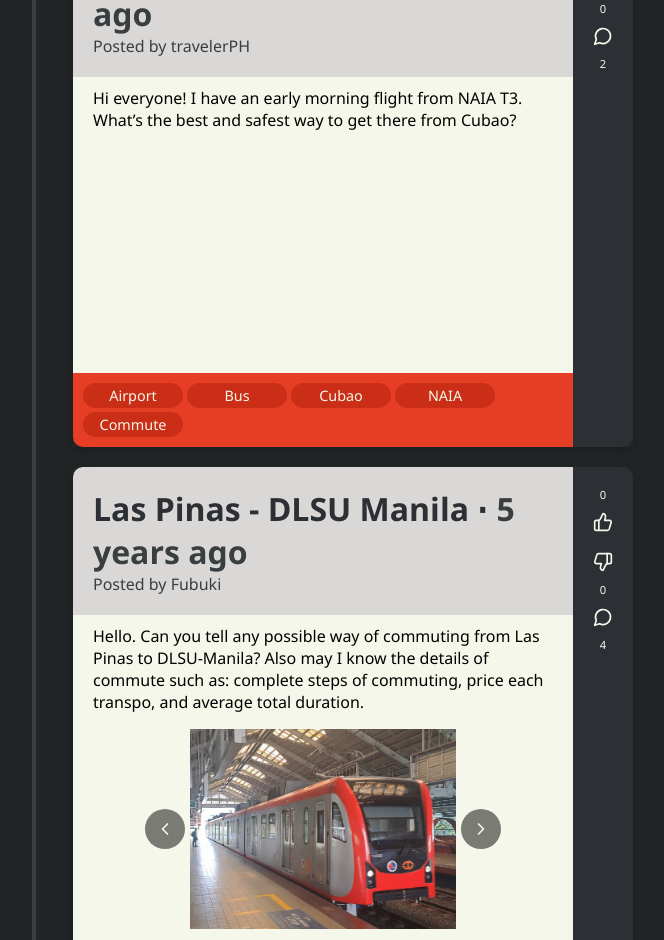
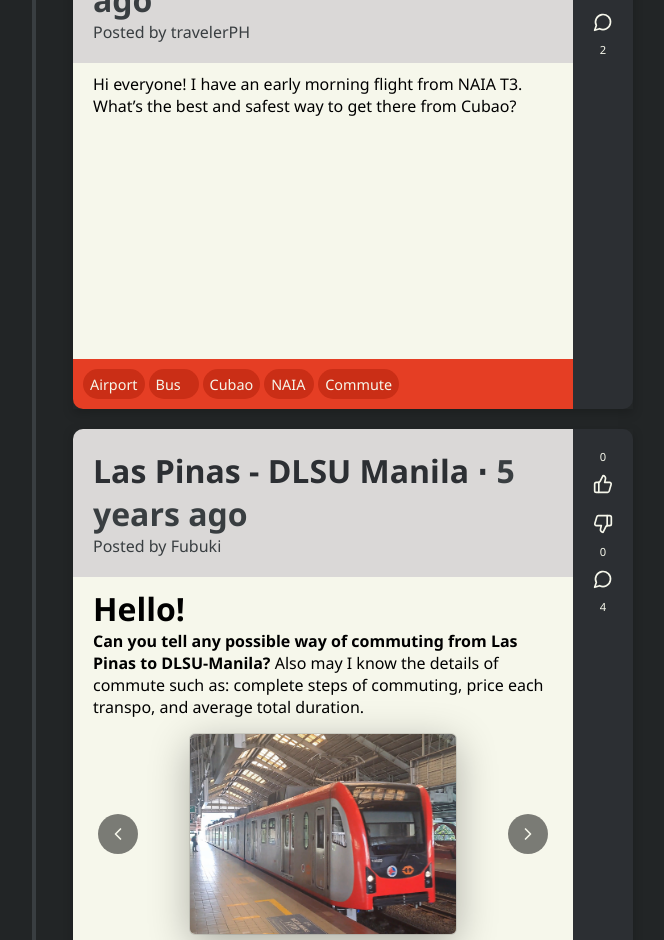
Before and after one commit to tonishii/PhilJunction, a React (Vite) app in the folder frontend/: page / in a window 1280 px wide. Shown: the part 1860-2800 px from the top of the page, without its empty margins (220-884 px from the left). Built offline with nearby package versions, Linux system fonts and the light colour scheme.

Commit message:
Fixed the styles of tags and posts. Added markdown function in posts. Updated the create post page.

```diff
--- a/frontend/src/components/post.tsx
+++ b/frontend/src/components/post.tsx
@@ -5,6 +5,7 @@ import type { Post } from '@/mockdata/post-data';
 import { ThumbsUp, ThumbsDown, MessageCircle } from "lucide-react";
 import { useState } from "react";
 import { Link } from "react-router";
+import ReactMarkdown from 'react-markdown';
 import moment from 'moment';
 
 export default function Post({
@@ -69,7 +70,7 @@ export default function Post({
         </div>
 
         <div className="post-main">
-          <p>{post.body}</p>
+          <ReactMarkdown className="post-body" children={post.body} />
           <div className="matchWidth">
             <ImageCarousel images={post.images} maxImages={1} />
           </div>
--- a/frontend/src/components/smallpost.tsx
+++ b/frontend/src/components/smallpost.tsx
@@ -2,7 +2,7 @@ import '@/styles/post-styles.css'
 
 import { Link } from "react-router";
 import type { Post } from '@/mockdata/post-data';
-;
+
 export default function SmallPost({
   post,
 }: {
--- a/frontend/src/components/taginput.tsx
+++ b/frontend/src/components/taginput.tsx
@@ -32,7 +32,7 @@ export default function TagInput({
         <div className="tags-input">
             {tags.map((tag, i) => (
                 <span key={tag + i} className="tag">
-                    {tag} <button onClick={() => handleRemoveTag(i)}><X size={10}/></button>
+                    {tag} <button onClick={() => handleRemoveTag(i)}><X size={15}/></button>
                 </span>
             ))}
             <input
--- a/frontend/src/mockdata/more-post-data.ts
+++ b/frontend/src/mockdata/more-post-data.ts
@@ -1,4 +1,4 @@
-import { Post, PostComment } from "./post-data"
+import { Post } from "./post-data"
 
 const post1: Post = {
     title: "How to get to Sm North Edsa From SM South?",
--- a/frontend/src/mockdata/post-data.ts
+++ b/frontend/src/mockdata/post-data.ts
@@ -19,7 +19,7 @@ interface Post {
 
 const postData: Post = {
   title: "Las Pinas - DLSU Manila",
-  body: "Hello. Can you tell any possible way of commuting from Las Pinas to DLSU-Manila? Also may I know the details of commute such as: complete steps of commuting, price each transpo, and average total duration.",
+  body: "# Hello! \n **Can you tell any possible way of commuting from Las Pinas to DLSU-Manila?** Also may I know the details of commute such as: complete steps of commuting, price each transpo, and average total duration.",
   tags: ["Manila", "Hololive", "Glasses"],
   postDate: new Date("February 10, 2020"),
   username: "Fubuki",
--- a/frontend/src/pages/createpost.tsx
+++ b/frontend/src/pages/createpost.tsx
@@ -9,10 +9,8 @@ export default function CreatePost() {
     const [content, setContent] = useState("");
     const [tags, setTags] = useState<string[]>([]);
     const [images, setImages] = useState<string[]>([]);
-    const [isEditingPost, setIsEditingPost] = useState(false);
     const [isBold, setBold] = useState(false);
     const [isItalic, setItalic] = useState(false);
-    const [isUnderline, setUnderline] = useState(false);
 
     function handleTitleEdit(event: ChangeEvent<HTMLTextAreaElement>) {
         setTitle(event.target.value)
@@ -22,18 +20,12 @@ export default function CreatePost() {
         setContent(event.target.value);
     }
 
-    function handleClickContent() {
-        setIsEditingPost(true);
-        document.getElementById("editor")?.focus();
-    }
-
     function handleAttachImage(event: ChangeEvent<HTMLInputElement>) {
         if (event.target.files) {
-            const fileArray = Array.from(event.target.files).map((file) => URL.createObjectURL(file)
-        );
-        setImages([...images, ...fileArray]);
+            const fileArray = Array.from(event.target.files).map((file) => URL.createObjectURL(file));
+            setImages([...images, ...fileArray]);
+        }
     }
-}
 
 
     function submit() {
@@ -60,12 +52,7 @@ export default function CreatePost() {
                                 name="editor"
                                 id="editor"
                                 placeholder="Start typing here..."
-                                onInput={handleEditorEdit}
-                                onBlur={() => setIsEditingPost(false)}
-                                onFocus={() => setIsEditingPost(true)} />
-                            <div className={`content-container  ${isEditingPost ? "zback" : ""}`} onClick={handleClickContent}>
-                                <ReactMarkdown children={content} />
-                            </div>
+                                onInput={handleEditorEdit}/>
 
                             <div className="image-preview">
                                 {images.map((img, index) => (
@@ -120,16 +107,7 @@ export default function CreatePost() {
                                 <Italic className="icon" />
                             </button>
                         </div>
-
-                        <div className='sidebar-button'>
-                            <button
-                                className={`round-button ${isUnderline ? "active" : "" }`}
-                                onClick={() => setUnderline(!isUnderline)}>
-                                <Underline className="icon" />
-                            </button>
-                        </div>
                     </div>
-
                 </div>
             </div>
         </main>
--- a/frontend/src/pages/postwindow.tsx
+++ b/frontend/src/pages/postwindow.tsx
@@ -6,6 +6,7 @@ import ImageCarousel from '@/components/imagecarousel';
 import { useNavigate } from "react-router";
 import { ThumbsUp, ThumbsDown, MessageCircle, CornerDownLeft } from "lucide-react";
 import { useState } from "react";
+import ReactMarkdown from 'react-markdown';
 import moment from 'moment';
 
 export default function PostWindow({
@@ -110,8 +111,7 @@ export default function PostWindow({
         </div>
 
         <ImageCarousel images={post.images} maxImages={3} />
-
-        <p>{post.body}</p>
+        <ReactMarkdown className="post-body" children={post.body} />
       </div>
 
       <div className="post-window-footer">
--- a/frontend/src/styles/component-styles.css
+++ b/frontend/src/styles/component-styles.css
@@ -171,6 +171,7 @@
   display: flex;
   align-items: center;
   justify-content: center;
+  position: relative;
   height: 200px;
   width: 100%;
   margin: 1rem auto;
@@ -178,13 +179,19 @@
 }
 
 .post-image {
-  max-width: 100%;
+  max-width: 75%;
   min-width: 250px;
   height: 100%;
   object-fit: cover;
+  border-radius: 5px;
+  box-shadow: rgba(0, 0, 0, 0.3) 0px 10px 40px 0px, rgba(0, 0, 0, 0.1) 0px 0px 0px 1px;
 }
 
 .image-button {
+  position: absolute;
+  top: 50%;
+  transform: translateY(-50%);
+
   display: flex;
   align-items: center;
   justify-content: center;
@@ -199,6 +206,49 @@
   transition: background 0.3s ease;
 }
 
+.image-button:first-of-type {
+  left: 5px;
+}
+
+.image-button:last-of-type {
+  right: 5px;
+}
+
 .image-button:hover {
   background: rgba(0, 0, 0, 0.7);
 }
+
+/* Tag Input */
+
+.tags-input {
+  display: flex;
+  align-items: center;
+  flex-wrap: wrap;
+  background-color: #2c2f33;
+  border-radius: 10px;
+  padding: 7px 10px;
+  gap: 5px;
+  border: none;
+  color: #F6F7EB;
+  outline: none;
+  max-width: 430px;
+}
+
+.tags-input input {
+  border: none;
+  background: transparent;
+  color: #F6F7EB;
+  outline: none;
+  flex: 1;
+  min-width: 100px;
+}
+
+.tag button {
+  display: flex;
+  align-items: center;
+  background: none;
+  border: none;
+  color: #F6F7EB;
+  cursor: pointer;
+  font-size: 14px;
+}
--- a/frontend/src/styles/create-post.css
+++ b/frontend/src/styles/create-post.css
@@ -2,7 +2,7 @@
     display: flex;
     align-items: center;
     justify-content: center;
-    width: min(1000px, 100vw);
+    width: min(1500px, 100vw);
     height: 70vh;
 }
 
@@ -78,10 +78,6 @@
     background-color: #F6F7EB;
 }
 
-.zback {
-    z-index: -10;
-}
-
 .create-post-footer {
     border-radius: 0px 0px 0px 10px;
     background-color: #E53E24;
@@ -90,60 +86,3 @@
     gap: 1em;
     align-items: center;
 }
-
-.create-post-footer input[type="text"] {
-    border: none;
-    outline: none;
-    border-radius: 5px;
-    padding: 0.5em;
-}
-
-.new-tag-section {
-    display: flex;
-    align-items: center;
-    gap: 10px;
-    padding-top: 0.5em;
-}
-
-#addTags {
-    color: white;
-    cursor: pointer;
-}
-
-#addTags:hover {
-    opacity: 0.8;
-}
-
-.tags-section {}
-
-.wrap-tag {
-    display: flex;
-    justify-content: space-between;
-    gap: 10px;
-}
-
-.create-tag {
-    color: #cfcfcf;
-    display: inline-block;
-    align-items: center;
-    justify-content: space-between;
-    padding: 5px 15px;
-    border-radius: 25px;
-    margin: 0.5em;
-    background-color: #CA2E16;
-    text-align: center;
-    white-space: nowrap;
-}
-
-.remove-tag {
-    width: 1em;
-}
-
-.remove-tag:hover {
-    opacity: 0.8;
-    cursor: pointer;
-}
-
-.content-container>* {
-    margin: 0;
-}
--- a/frontend/src/styles/post-styles.css
+++ b/frontend/src/styles/post-styles.css
@@ -78,8 +78,8 @@
 }
 
 .post-footer {
-  display: grid;
-  grid-template-columns: repeat(auto-fit, minmax(60px, 100px));
+  display: flex;
+  flex-wrap: wrap;
   border-radius: 0px 0px 0px 10px;
   background-color: #E53E24;
   overflow: hidden;
@@ -88,13 +88,15 @@
 }
 
 .tag {
-  display: inline-block;
+  display: flex;
+  align-items: center;
   color: #F6F7EB;
   border-radius: 25px;
   background-color: #CA2E16;
   min-width: 50px;
+  height: 30px;
   text-align: center;
-  padding: 3px 5px;
+  padding: 5px 7px;
   font-size: 0.9rem;
 }
 
@@ -148,6 +150,14 @@
 .post-window-main {
   background-color: #F6F7EB;
   padding: 10px 20px;
+}
+
+.post-body>*{
+  margin: 0;
+}
+
+.post-body {
+  height: auto;
 }
 
 .post-window-footer {
--- a/frontend/src/styles/search-styles.css
+++ b/frontend/src/styles/search-styles.css
@@ -22,6 +22,7 @@
     display: flex;
     align-items: center;
     justify-content: end;
+    height: 35px;
     color: #F6F7EB;
     background-color: #2c2f33;
     padding: 7px 10px;
@@ -34,45 +35,12 @@
     align-items: center;
     background-color: #2c2f33;
     border-radius: 10px;
-    padding: 7px 10px;
     font-size: 0.9rem;
     gap: 10px;
     border: none;
     color: #F6F7EB;
     max-width: 430px;
     outline: none;
-}
-
-.tags-input {
-    display: flex;
-    align-items: center;
-    flex-wrap: wrap;
-    background-color: #2c2f33;
-    border-radius: 10px;
-    padding: 7px 10px;
-    gap: 5px;
-    border: none;
-    color: #F6F7EB;
-    outline: none;
-    max-width: 430px;
-}
-
-.tags-input input {
-    border: none;
-    background: transparent;
-    color: #F6F7EB;
-    outline: none;
-    flex: 1;
-    min-width: 100px;
-}
-
-.tag button {
-    background: none;
-    border: none;
-    color: #F6F7EB;
-    cursor: pointer;
-    margin-left: 5px;
-    font-size: 14px;
 }
 
 .search-body select {
```
